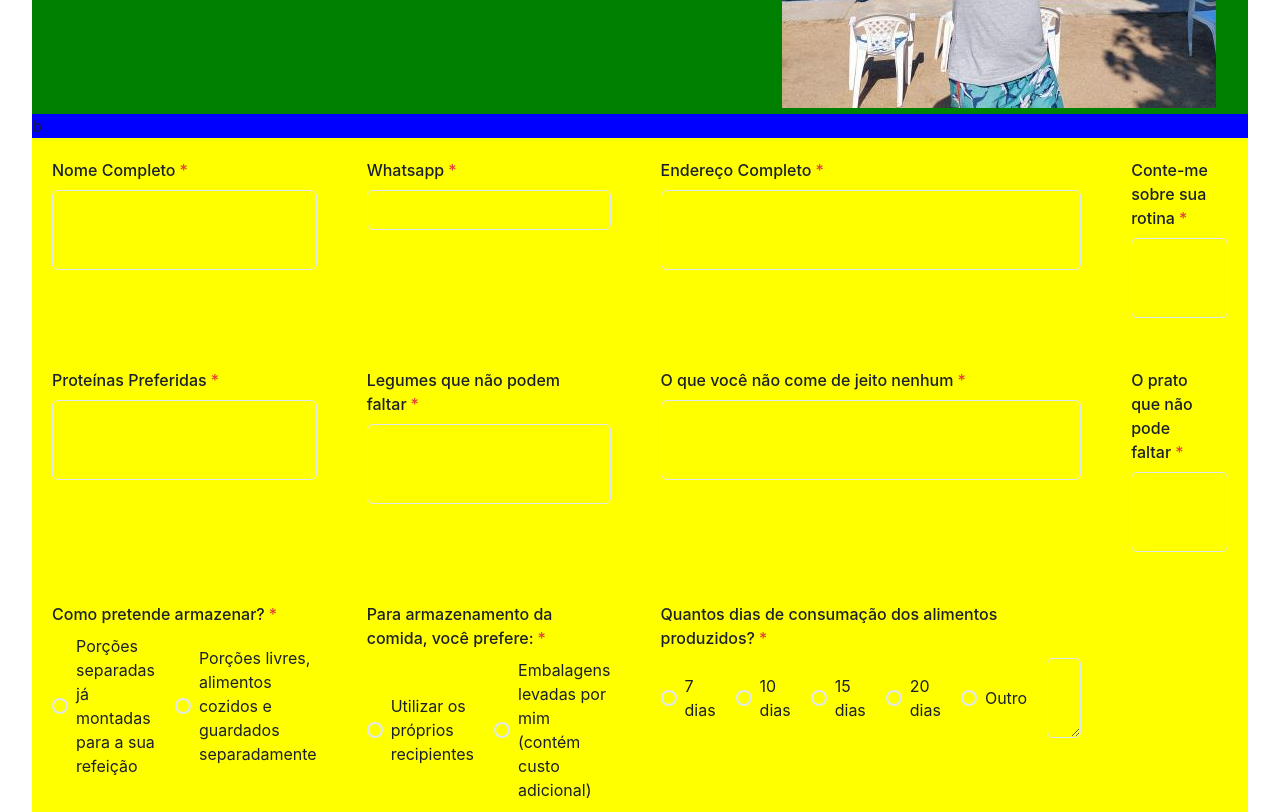
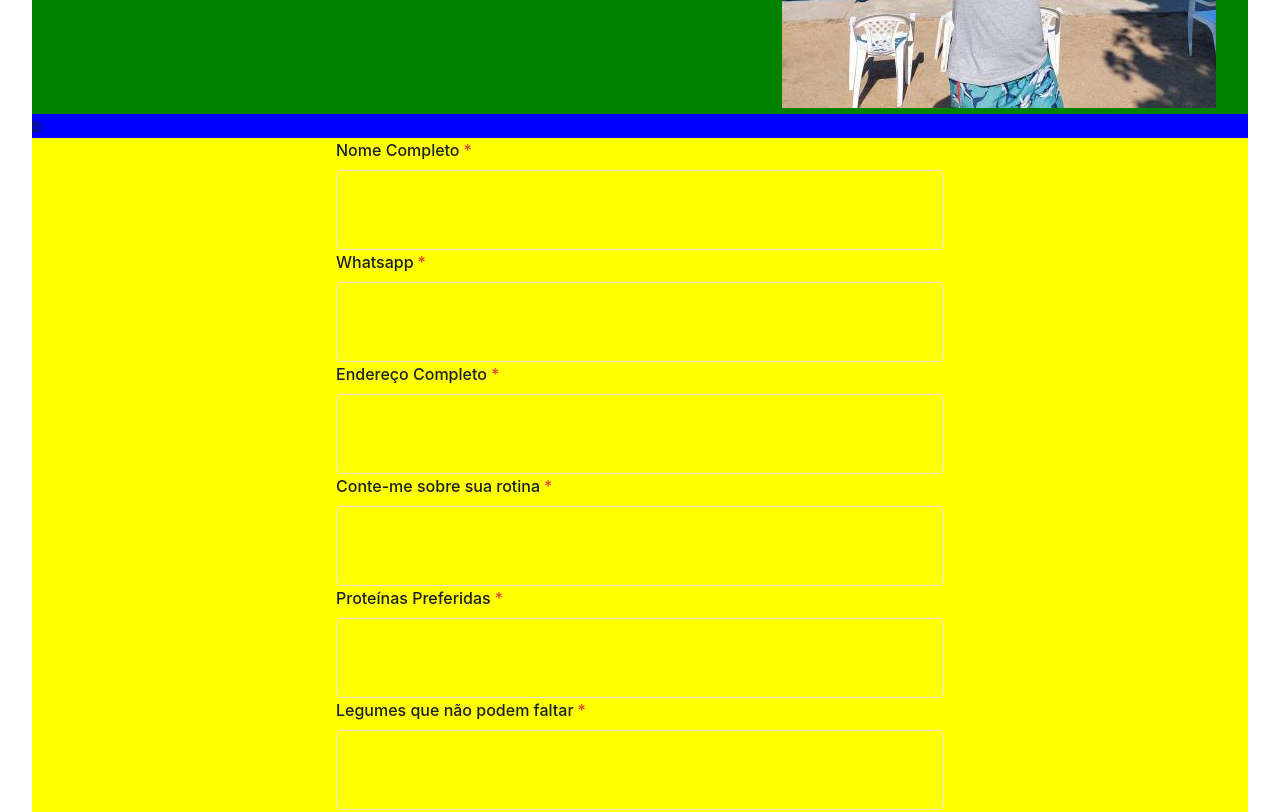
Before and after one commit to Soujigor/landingfood, a Next.js app: page / in a window 1280 px wide. Shown: the part 600-1412 px from the top of the page. Built offline with nearby package versions, Linux system fonts and the light colour scheme.

Commit message:
editando form 2.0

```diff
--- a/components/form/Form.js
+++ b/components/form/Form.js
@@ -13,6 +13,104 @@ import {
   Grid,
 } from "@chakra-ui/react";
 
+const formList = [
+  {
+    label: "Nome Completo",
+  },
+  {
+    label: "Whatsapp",
+  },
+  {
+    label: "Endereço Completo",
+  },
+  {
+    label: "Conte-me sobre sua rotina",
+  },
+  {
+    label: "Proteínas Preferidas",
+  },
+  {
+    label: "Legumes que não podem faltar",
+  },
+  {
+    label: "O que você não come de jeito nenhum",
+  },
+  {
+    label: "O prato que não pode faltar",
+  },
+];
+
+const radioList = [
+  {
+    label: "Como pretende armazenar?",
+    value: [
+      {
+        number: 1,
+        text: "Porções separadas já montadas para a sua refeição",
+      },
+      {
+        number: 2,
+        text: "Porções livres, alimentos cozidos e guardados separadamente",
+      },
+    ],
+  },
+  {
+    label: "Para armazenamento da comida, você prefere:",
+    value: [
+      {
+        number: 1,
+        text: "Utilizar os próprios recipientes",
+      },
+      {
+        number: 2,
+        text: "Embalagens levadas por mim (contém custo adicional)",
+      },
+    ],
+  },
+  {
+    label: "Quantos dias de consumação dos alimentos produzidos?",
+    value: [
+      {
+        number: 1,
+        text: "7 dias",
+      },
+      {
+        number: 2,
+        text: "10 dias",
+      },
+      {
+        number: 3,
+        text: "15 dias",
+      },
+      {
+        number: 4,
+        text: "20 dias",
+      },
+    ],
+  },
+  {
+    label: "Quantas pessoas irão comer dos alimentos produzidos?",
+    value: [
+      {
+        number: 1,
+        text: "1 pessoa",
+      },
+      {
+        number: 2,
+        text: "2 pessoas",
+      },
+      {
+        number: 3,
+        text: "3 pessoas",
+      },
+      {
+        number: 4,
+        text: "4 pessoas",
+      },
+    ],
+  },
+];
+
 const Form = () => {
   return (
     <Flex
@@ -20,86 +118,61 @@ const Form = () => {
       justifyContent="center"
       alignContent="center"
     >
-      <Grid padding="20px" flexDirection={["column", "column", "row", "row"]} templateColumns="repeat(4, 1fr)" gap="50px">
+      <Flex flexDirection="column" width="50%">
+        {formList.map((formItem) => {
+          return (
+            <FormControl isRequired key={formItem.label}>
+              <FormLabel>{formItem.label}</FormLabel>
+              <Textarea resize="none" />
+            </FormControl>
+          );
+        })}
+      </Flex>
+
+      {/* <Flex>
+        {radioList.map((radioItem) => {
+          return (
+            <FormControl isRequired key={radioItem.label}>
+              <FormLabel>{radioItem.label}</FormLabel>
+              <RadioGroup defaultValue="">
+                <Stack
+                  spacing={5}
+                  direction={["column", "column", "row", "row"]}
+                >
+                  {radioItem.value.map((valueItem, index) => {
+                    return (
+                      <Radio key={index} value={valueItem.number}>
+                        {valueItem.text}
+                      </Radio>
+                    );
+                  })}
+                </Stack>
+              </RadioGroup>
+            </FormControl>
+          );
+        })}
+      </Flex> */}
+      {/* <Flex>
         <FormControl isRequired>
-          <FormLabel>Nome Completo</FormLabel>
-          <Textarea resize="none" />
+          <FormLabel>
+            Qual é o melhor dia para agendarmos a ida na sua casa?
+          </FormLabel>
+          <Input placeholder="Select Date and Time" size="md" type="date" />
         </FormControl>
         <FormControl isRequired>
-          <NumberInput>
-            <FormLabel>Whatsapp</FormLabel>
-            <NumberInputField />
-          </NumberInput>
-        </FormControl>
-        <FormControl isRequired>
-          <FormLabel>Endereço Completo</FormLabel>
-          <Textarea resize="none" />
-        </FormControl>
-        <FormControl isRequired>
-          <FormLabel>Conte-me sobre sua rotina</FormLabel>
-          <Textarea resize="none" />
-        </FormControl>
-        <FormControl isRequired>
-          <FormLabel>Proteínas Preferidas</FormLabel>
-          <Textarea resize="none" />
-        </FormControl>
-        <FormControl isRequired>
-          <FormLabel>Legumes que não podem faltar</FormLabel>
-          <Textarea resize="none" />
-        </FormControl>
-        <FormControl isRequired>
-          <FormLabel>O que você não come de jeito nenhum</FormLabel>
-          <Textarea resize="none" />
-        </FormControl>
-        <FormControl isRequired>
-          <FormLabel>O prato que não pode faltar</FormLabel>
-          <Textarea resize="none" />
-        </FormControl>
+          <FormLabel>
+            Ah, para a minha organização preciso saber... Você tem pelo menos
+            duas panelas grandes?
+          </FormLabel>
 
-        <FormControl isRequired>
-          <FormLabel>Como pretende armazenar?</FormLabel>
           <RadioGroup defaultValue="">
             <Stack spacing={5} direction={["column", "column", "row", "row"]}>
-              <Radio value="1">
-                Porções separadas já montadas para a sua refeição
-              </Radio>
-              <Radio value="2">
-                Porções livres, alimentos cozidos e guardados separadamente
-              </Radio>
+              <Radio value="1">Sim</Radio>
+              <Radio value="2">Não</Radio>
             </Stack>
           </RadioGroup>
         </FormControl>
-
-        <FormControl isRequired>
-          <FormLabel>Para armazenamento da comida, você prefere:</FormLabel>
-          <RadioGroup defaultValue="">
-            <Stack spacing={5} direction={["column", "column", "row", "row"]}>
-              <Radio value="1">Utilizar os próprios recipientes</Radio>
-              <Radio value="2">
-                Embalagens levadas por mim (contém custo adicional)
-              </Radio>
-            </Stack>
-          </RadioGroup>
-        </FormControl>
-
-        <FormControl isRequired>
-          <FormLabel>
-            Quantos dias de consumação dos alimentos produzidos?
-          </FormLabel>
-          <RadioGroup defaultValue="">
-            <Stack spacing={5} direction={["column", "column", "row", "row"]}>
-              <Radio value="1">7 dias</Radio>
-              <Radio value="2">10 dias</Radio>
-              <Radio value="3">15 dias</Radio>
-              <Radio value="4">20 dias</Radio>
-              <Radio value="5">
-                Outro
-              </Radio>
-                <Textarea />
-            </Stack>
-          </RadioGroup>
-        </FormControl>
-      </Grid>
+      </Flex> */}
     </Flex>
   );
 };
```
